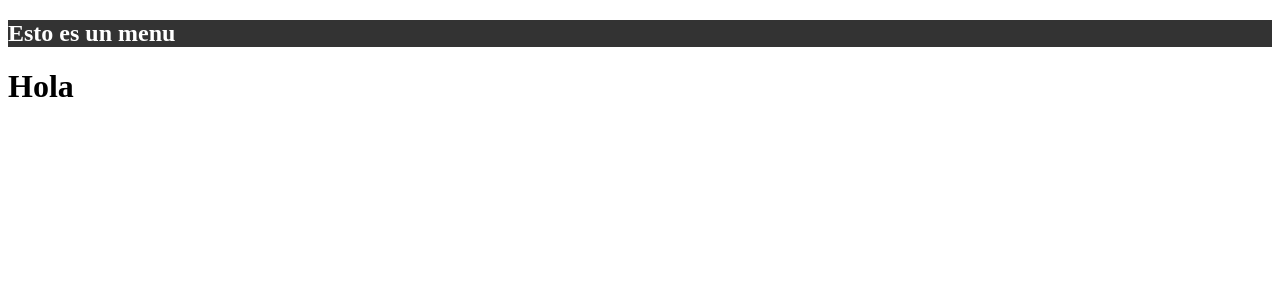
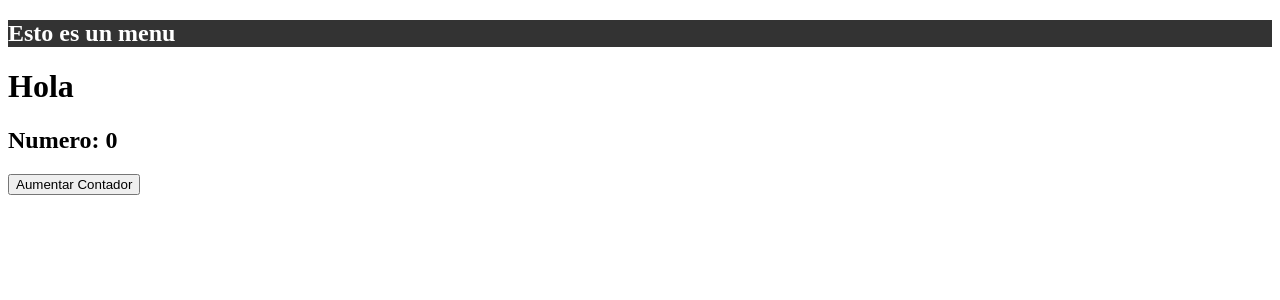
Before and after one commit to Jhonatanisai8/react-curso, a React (Vite) app in the folder my-proyect/: page / in a window 1280 px wide. Shown: the top 300 px of the page. Built offline with nearby package versions, Linux system fonts and the light colour scheme.

Commit message:
useState

```diff
--- a/my-proyect/src/App.jsx
+++ b/my-proyect/src/App.jsx
@@ -1,8 +1,16 @@
+import { useState } from "react";
 import "./App.css";
 import Menu from "./components/Menu";
 
 console.log("Hola Mundo");
 function App() {
+  const [numero, setNumero] = useState(0);
+
+  const aumentar = () => {
+    setNumero(numero + 1);
+    console.log(numero);
+  };
+
   const saySomething = () => {
     console.log("Something");
   };
@@ -10,6 +18,8 @@ function App() {
     <>
       <Menu></Menu>
       <h1 onClick={saySomething}>Hola</h1>
+      <h2>Numero: {numero}</h2>
+      <button onClick={aumentar}>Aumentar Contador</button>
     </>
   );
 }
```
